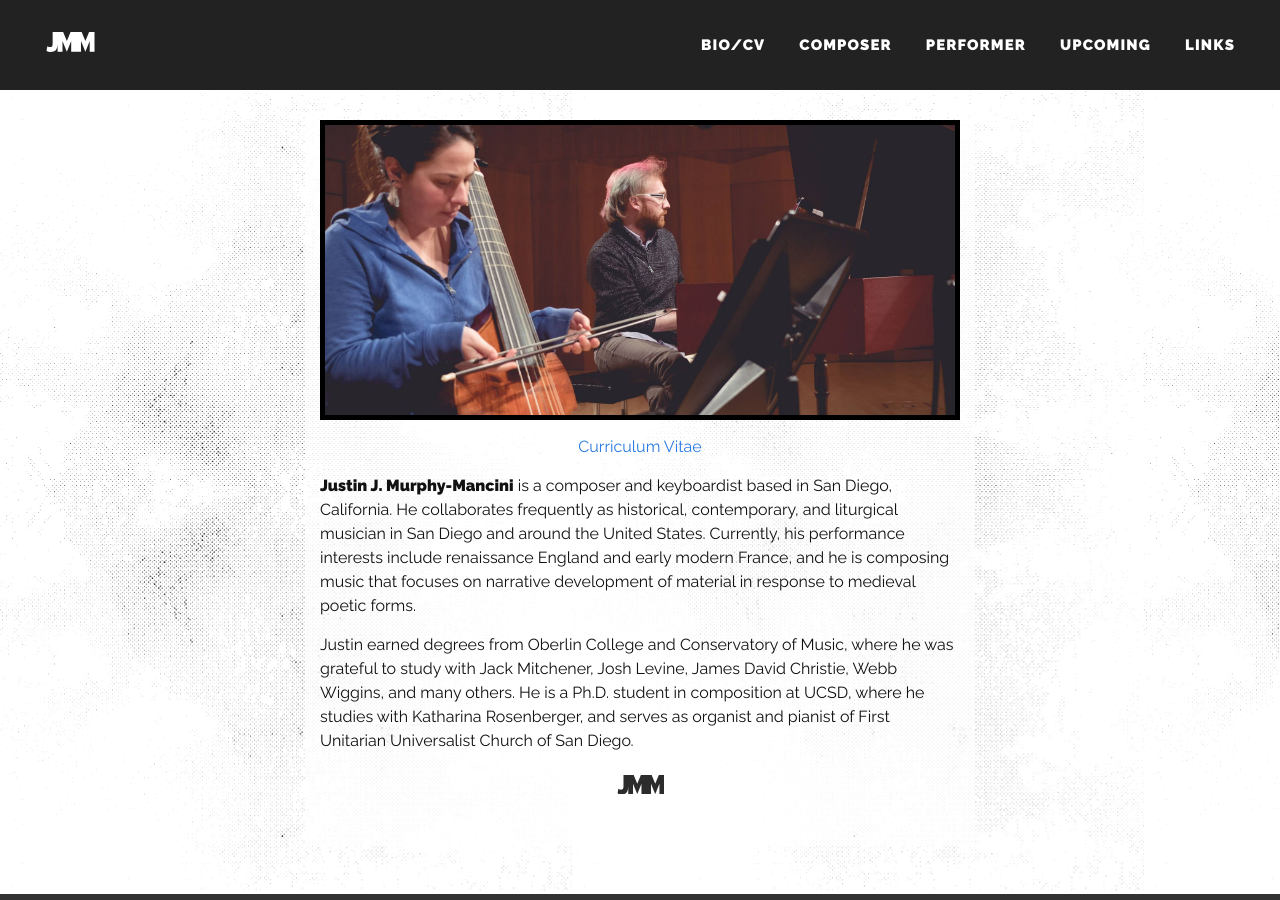
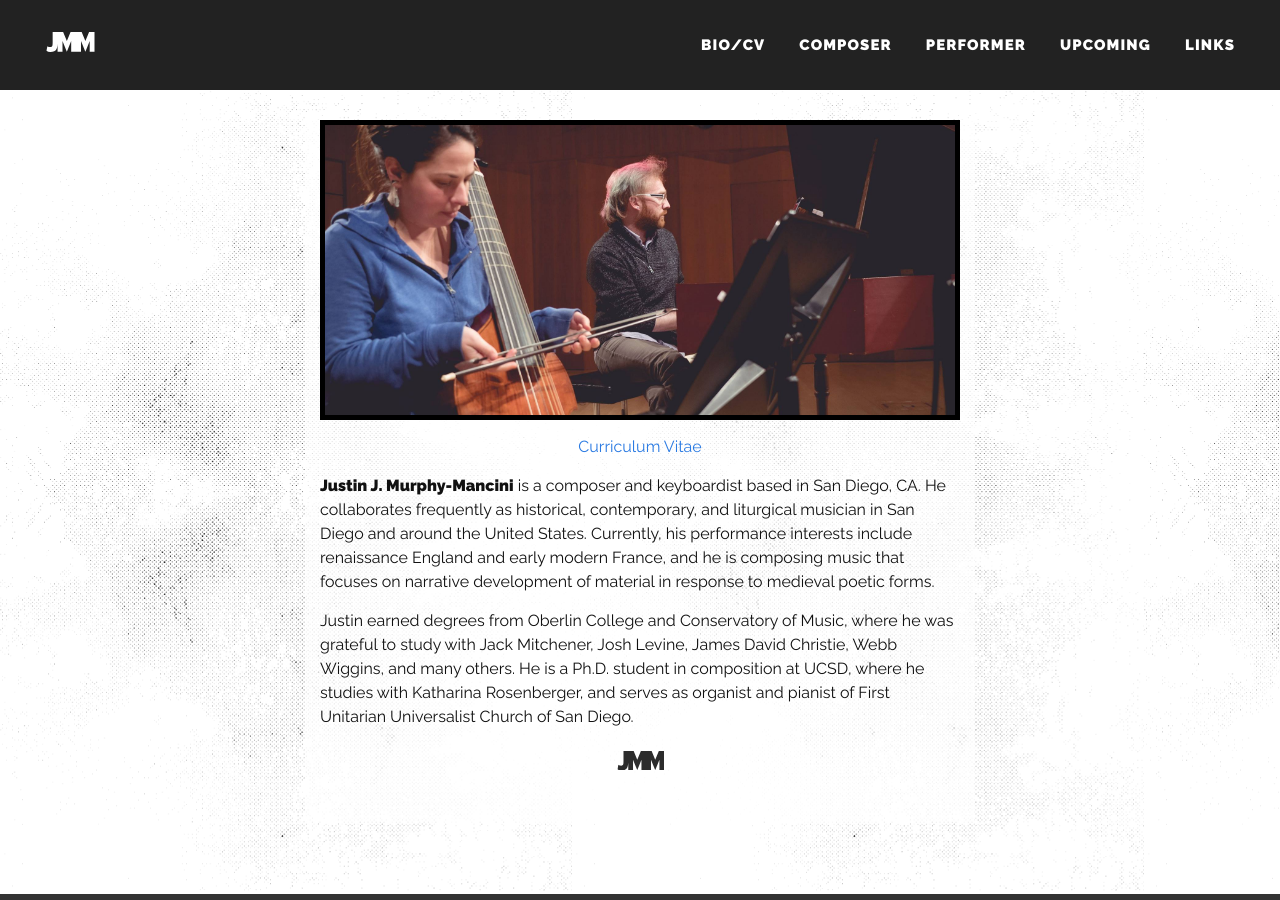
Before and after one commit to justinmurphymancini/justinmurphymancini.github.io, a Jekyll site: the page built from about.html, in a window 1280 px wide. Built offline with Jekyll 4.4.1, drawn with Linux system fonts in a browser that asks for light colours; nearby versions of some CDN libraries.

```diff
--- a/_data/bio.yml
+++ b/_data/bio.yml
@@ -2,6 +2,6 @@
 #   Bio/About
 #
 
-- paragraph: "<strong>Justin J. Murphy-Mancini</strong> is a composer and keyboardist based in San Diego, California. He collaborates frequently as historical, contemporary, and liturgical musician in San Diego and around the United States. Currently, his performance interests include renaissance England and early modern France, and he is composing music that focuses on narrative development of material in response to medieval poetic forms."
+- paragraph: "<strong>Justin J. Murphy-Mancini</strong> is a composer and keyboardist based in San Diego, CA. He collaborates frequently as historical, contemporary, and liturgical musician in San Diego and around the United States. Currently, his performance interests include renaissance England and early modern France, and he is composing music that focuses on narrative development of material in response to medieval poetic forms."
 
 - paragraph: "Justin earned degrees from Oberlin College and Conservatory of Music, where he was grateful to study with Jack Mitchener, Josh Levine, James David Christie, Webb Wiggins, and many others. He is a Ph.D. student in composition at UCSD, where he studies with Katharina Rosenberger, and serves as organist and pianist of First Unitarian Universalist Church of San Diego."
```
